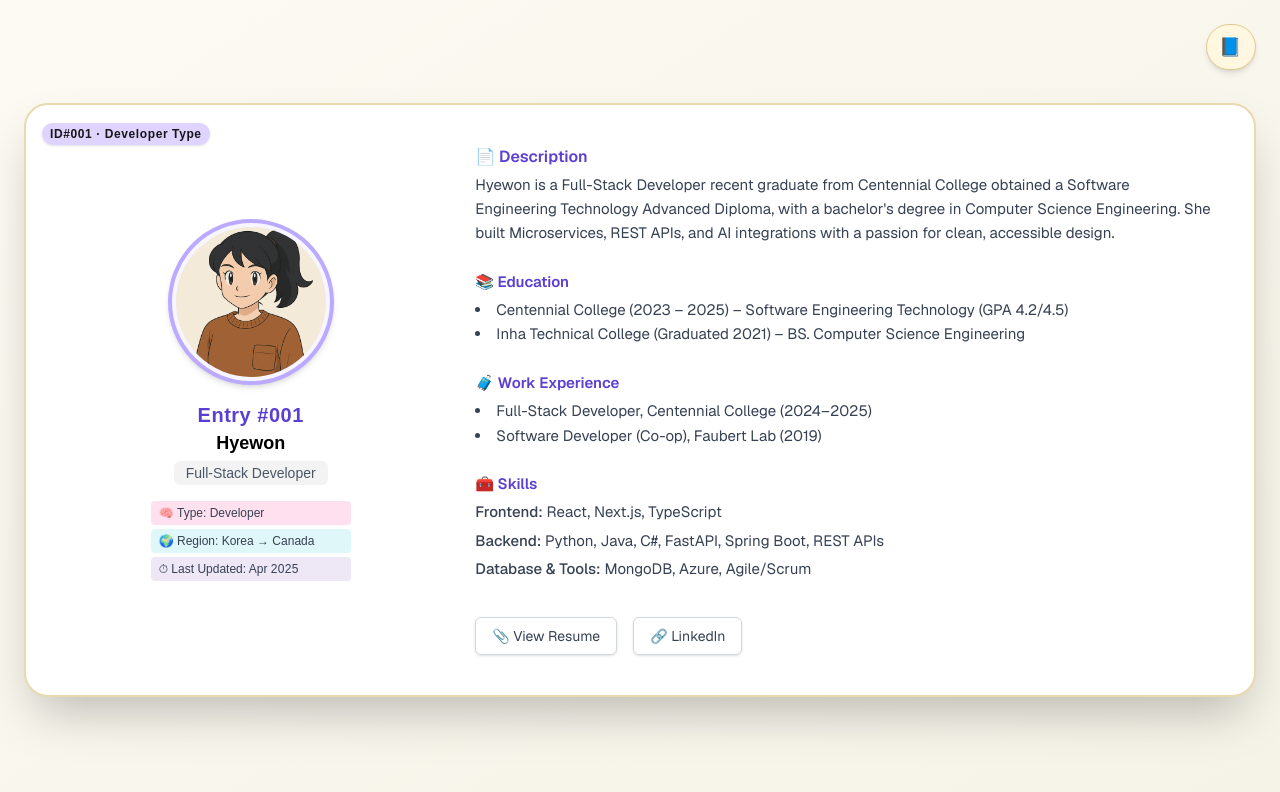
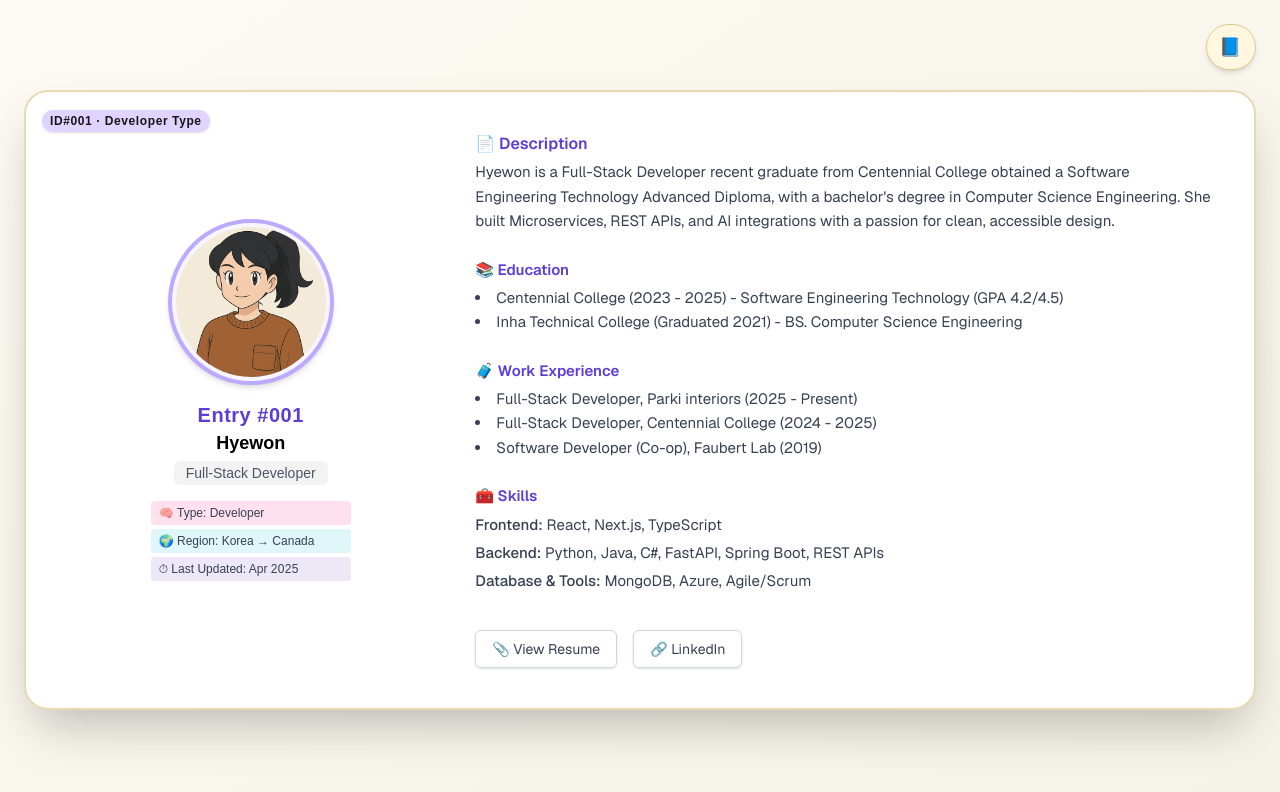
Before and after one commit to hyewon6588/hyewon_portfolio, a Next.js app: page /about in a window 1280 px wide. Shown: the top 792 px of the page. Built offline with nearby package versions, Linux system fonts and the light colour scheme.

Commit message:
updated about page

```diff
--- a/src/app/about/page.tsx
+++ b/src/app/about/page.tsx
@@ -85,11 +85,11 @@ export default function AboutMeDexPage() {
                 </h4>
                 <ul className="list-disc list-inside">
                   <li>
-                    Centennial College (2023 – 2025) – Software Engineering
+                    Centennial College (2023 - 2025) - Software Engineering
                     Technology (GPA 4.2/4.5)
                   </li>
                   <li>
-                    Inha Technical College (Graduated 2021) – BS. Computer
+                    Inha Technical College (Graduated 2021) - BS. Computer
                     Science Engineering
                   </li>
                 </ul>
@@ -100,7 +100,8 @@ export default function AboutMeDexPage() {
                   🧳 Work Experience
                 </h4>
                 <ul className="list-disc list-inside">
-                  <li>Full-Stack Developer, Centennial College (2024–2025)</li>
+                  <li>Full-Stack Developer, Parki interiors (2025 - Present)</li>
+                  <li>Full-Stack Developer, Centennial College (2024 - 2025)</li>
                   <li>Software Developer (Co-op), Faubert Lab (2019)</li>
                 </ul>
               </div>
```
Also changed, not shown: 1 other file (tests, documents, lock files or other folders).
